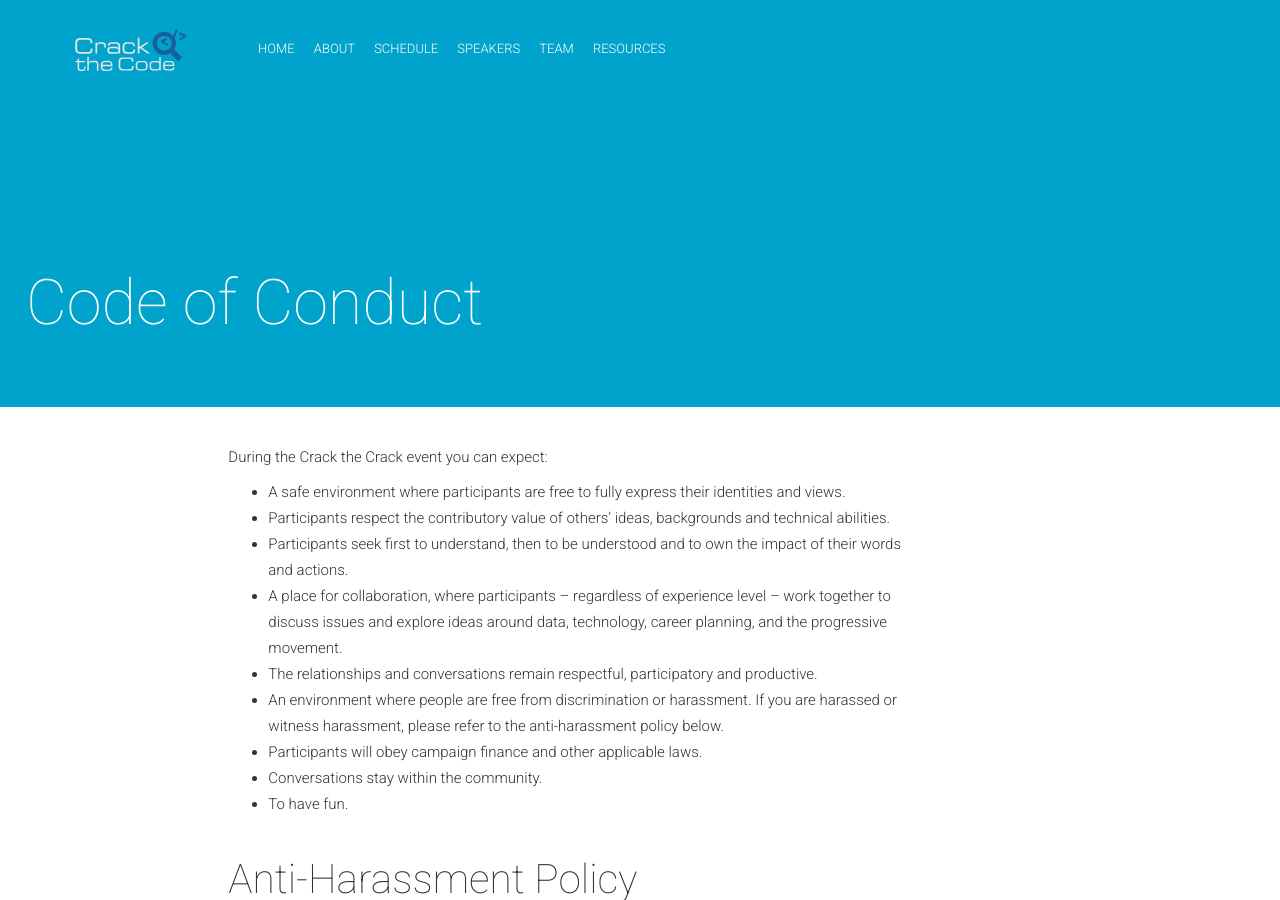
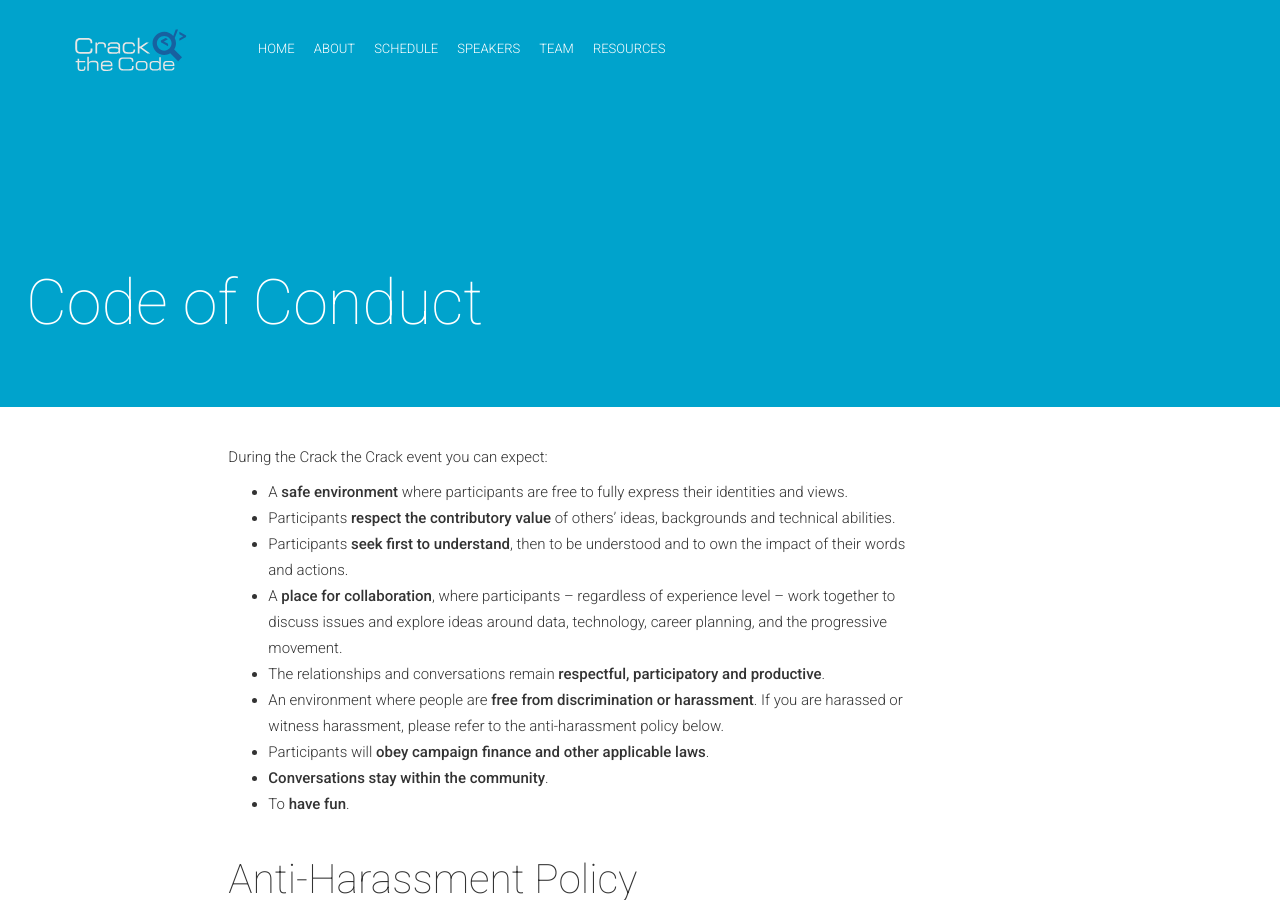
Before and after one commit to anniejw6/crackthecode_site, a Jekyll site: the page built from code-of-conduct.md, in a window 1280 px wide and 900 px high. Built offline with Jekyll 4.4.1, drawn with Linux system fonts in a browser that asks for light colours; nearby versions of some CDN libraries; comment, search, counter and statistics services are not loaded.

Commit message:
add bold

```diff
--- a/code-of-conduct.md
+++ b/code-of-conduct.md
@@ -7,15 +7,15 @@ permalink: /code-of-conduct/
 
 During the Crack the Crack event you can expect:
 
-* A safe environment where participants are free to fully express their identities and views.
-* Participants respect the contributory value of others’ ideas, backgrounds and technical abilities.
-* Participants seek first to understand, then to be understood and to own the impact of their words and actions.
-* A place for collaboration, where participants -- regardless of experience level -- work together to discuss issues and explore ideas around data, technology, career planning, and the progressive movement.
-* The relationships and conversations remain respectful, participatory and productive.
-* An environment where people are free from discrimination or harassment. If you are harassed or witness harassment, please refer to the anti-harassment policy below.
-* Participants will obey campaign finance and other applicable laws.
-* Conversations stay within the community.
-* To have fun.
+* A **safe environment** where participants are free to fully express their identities and views.
+* Participants **respect the contributory value** of others’ ideas, backgrounds and technical abilities.
+* Participants **seek first to understand**, then to be understood and to own the impact of their words and actions.
+* A **place for collaboration**, where participants -- regardless of experience level -- work together to discuss issues and explore ideas around data, technology, career planning, and the progressive movement.
+* The relationships and conversations remain **respectful, participatory and productive**.
+* An environment where people are **free from discrimination or harassment**. If you are harassed or witness harassment, please refer to the anti-harassment policy below.
+* Participants will **obey campaign finance and other applicable laws**.
+* **Conversations stay within the community**.
+* To **have fun**.
 
 #### Anti-Harassment Policy
 
```
